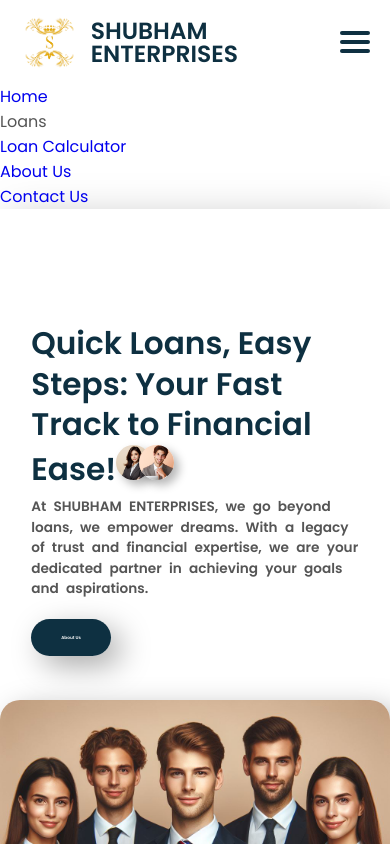
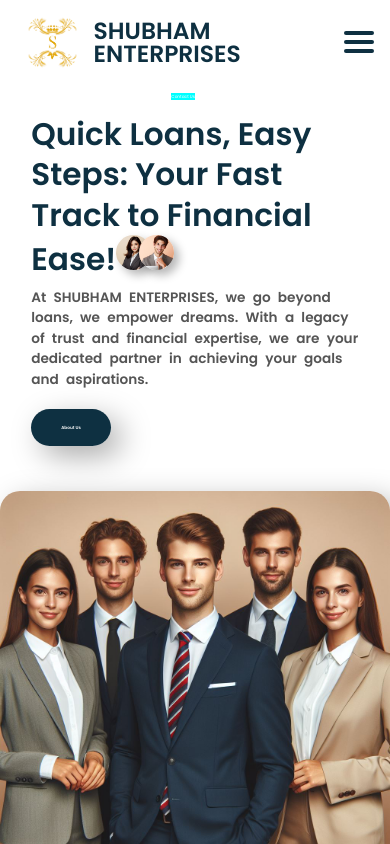
Before and after one commit to SheshNalwar/Shubham-Enterprises, a React (Vite) app: page / in a window 390 px wide. Shown: the top 844 px of the page. Built offline with nearby package versions, Linux system fonts and the light colour scheme.

Commit message:
Still Debugging

```diff
--- a/src/components/Nav.jsx
+++ b/src/components/Nav.jsx
@@ -52,11 +52,11 @@ const Nav = () => {
   return (
     <>
       <nav>
+        <div className="navBar">
           <div className="nav-brand">
             <img id="logo" src="Logo.png" alt="logo" />
             <h1>Shubham Enterprises</h1>
           </div>
-
           <div className="nav-menu">
             <li>
               <LinkBtn className="nav-color" name="Home" navTo="/" target="" />
@@ -103,14 +103,13 @@ const Nav = () => {
               />
             </li>
           </div>
-
+        </div>
         <div id="hamburger" onClick={toggleMenu}>
           <div id="line1" className={`lines ${isOpen ? "line1" : ""}`}></div>
           <div id="line2" className={`lines ${isOpen ? "line2" : ""}`}></div>
           <div id="line3" className={`lines ${isOpen ? "line3" : ""}`}></div>
         </div>
-      </nav>
-      <div style={{paddingTop:"10vh"}}>
+        <div className={isOpen ? "active" : "menuPage"}>
           <ul>
             <li>
               <LinkBtn className="" name="Home" navTo="/" target="" />
@@ -119,7 +118,9 @@ const Nav = () => {
               <p onClick={() => toggleSubMenu("loansSubMenu")}>Loans</p>
             </li>
             <div
-            className={`sub-menu ${subMenuOpen.loansSubMenu ? "show" : "hide"}`}
+              className={`sub-menu ${
+                subMenuOpen.loansSubMenu ? "show" : "hide"
+              }`}
             >
               {loanTypesData.map((loan, index) => (
                 <NavLoanLinks
@@ -133,7 +134,12 @@ const Nav = () => {
               <NavLink to="/loanCalculator">Loan Calculator</NavLink>
             </li>
             <li>
-            <LinkBtn className="" name="About Us" navTo="/aboutUs" target="" />
+              <LinkBtn
+                className=""
+                name="About Us"
+                navTo="/aboutUs"
+                target=""
+              />
             </li>
             <li>
               <LinkBtn
@@ -145,6 +151,7 @@ const Nav = () => {
             </li>
           </ul>
         </div>
+      </nav>
     </>
   );
 };
--- a/src/css/mediaQueries.css
+++ b/src/css/mediaQueries.css
@@ -82,6 +82,7 @@
     justify-content: center;
     gap: 0.4rem;
     z-index: 2;
+    position: relative;
   }
 
   .sub-menu {
@@ -147,8 +148,7 @@
   }
 
   .menuPage {
-    height: 200vh;
-    display: none;
+    /* height: 100vh; */
     overflow-y: auto;
     margin-top: 8vh;
   }
@@ -169,12 +169,21 @@
     z-index: 2;
     animation: fade 0.3s;
   }
-
+*/
   .active {
-    display: flex;
+    /* display: flex; */
     align-items: center;
     justify-content: center;
-  } */
+    /* height: 100%; */
+    /* width: 100%; */
+    right: 50%;
+    background-color: aqua;
+    display:inline;
+    position: absolute;
+    animation: fade 0.3s;
+    top: 10vh;
+    /* z-index: 99; */
+  }
 
   footer .footer-lists li {
     text-align: center;
@@ -184,7 +193,7 @@
   nav {
     height: 10vh;
     width: 100%;
-    padding: 2vw;
+    padding: 4vw;
   }
 
   .nav-brand {
--- a/src/css/nav.css
+++ b/src/css/nav.css
@@ -4,16 +4,22 @@ nav {
   background-color: #fff;
   border: none;
   color: #000;
-  padding: 0 4vw;
   display: flex;
   align-items: center;
-  justify-content: center;
-  gap: 5vw;
   position: fixed;
   z-index: 2;
 }
-
-.nav-brand {
+.navBar {
+  height: 12vh;
+  width: 100%;
+  display: flex;
+  padding: 0 2vw;
+  color: #000;
+  justify-content: space-between;
+  align-items: center;
+  z-index: 2;
+}
+.navBar > .nav-brand {
   display: flex;
   align-items: center;
   justify-content: center;
@@ -26,9 +32,6 @@ nav {
   border-radius: 50%;
 }
 
-.nav-brand #white-logo {
-  display: none;
-}
 
 .nav-brand h1 {
   font-size: 5vh;
@@ -42,7 +45,7 @@ nav {
   display: flex;
   align-items: center;
   justify-content: center;
-  gap: 5vw;
+  gap: 4vw;
 }
 
 .nav-menu li {
@@ -82,7 +85,7 @@ nav {
   width: 50px;
   height: 20px;
   cursor: pointer;
-  display: block;
+  display: none;
   z-index: 99;
 }
 
```
Lines whose indentation alone changed are shown as unchanged.
